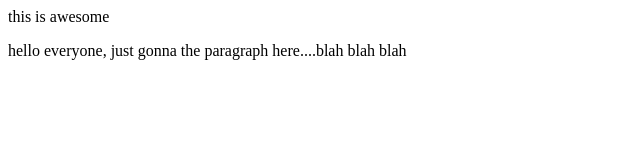
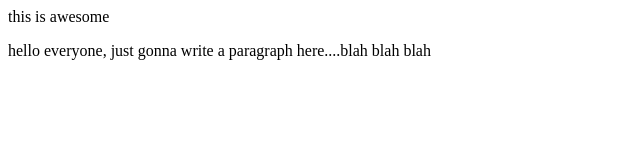
Before and after one commit to sandeepaithal/demo, a plain HTML site: page index.html in a window 1280 px wide. Shown: the full height of the page, 0-640 px from the left. Drawn offline with Linux system fonts and the light colour scheme.

Commit message:
changes done

```diff
--- a/index.html
+++ b/index.html
@@ -6,6 +6,6 @@ SAMPLE WEBSITE
 this is awesome
 </head>
 <p>
-hello everyone, just gonna the paragraph here....blah blah blah
+hello everyone, just gonna write a paragraph here....blah blah blah
 </p>
 </html>
```
